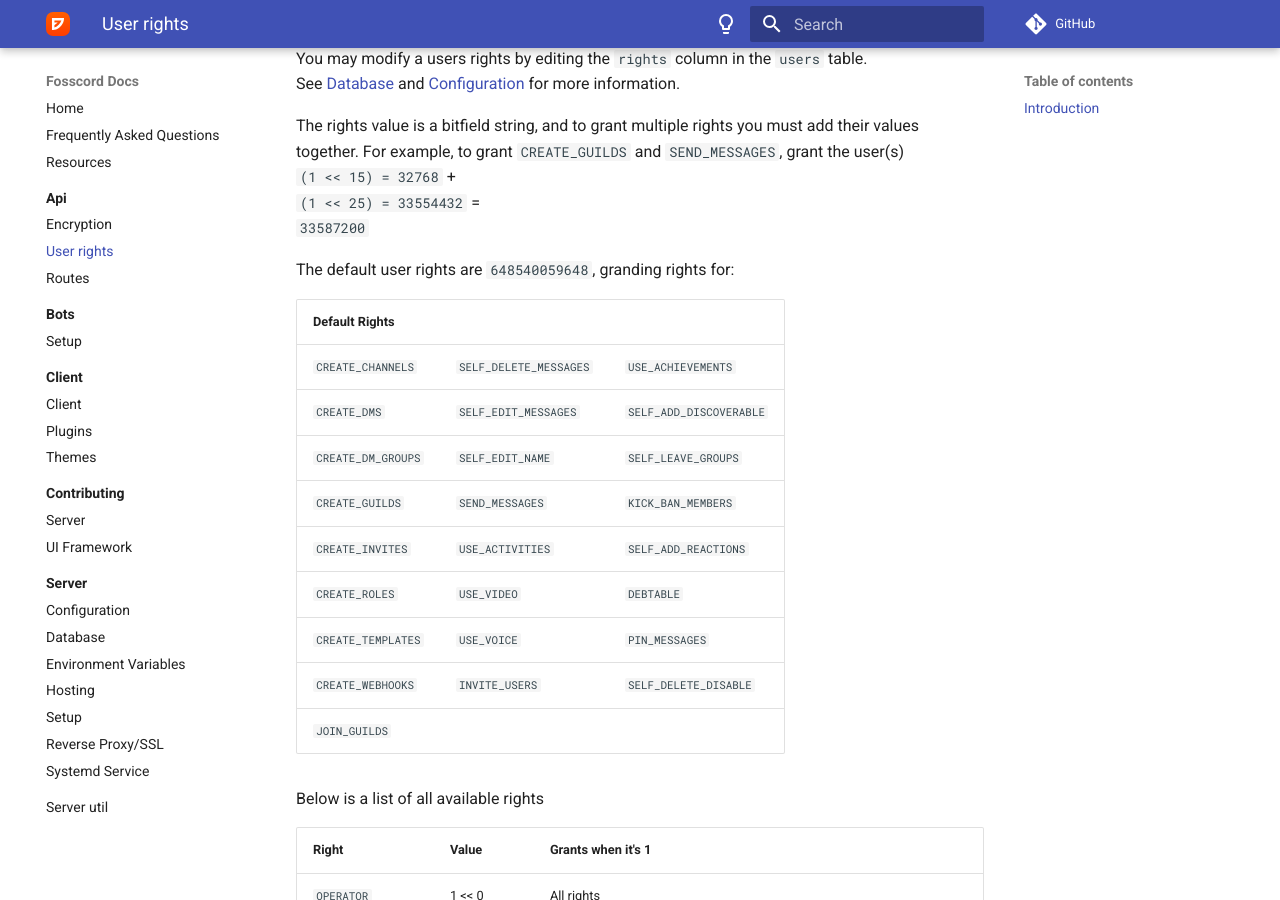
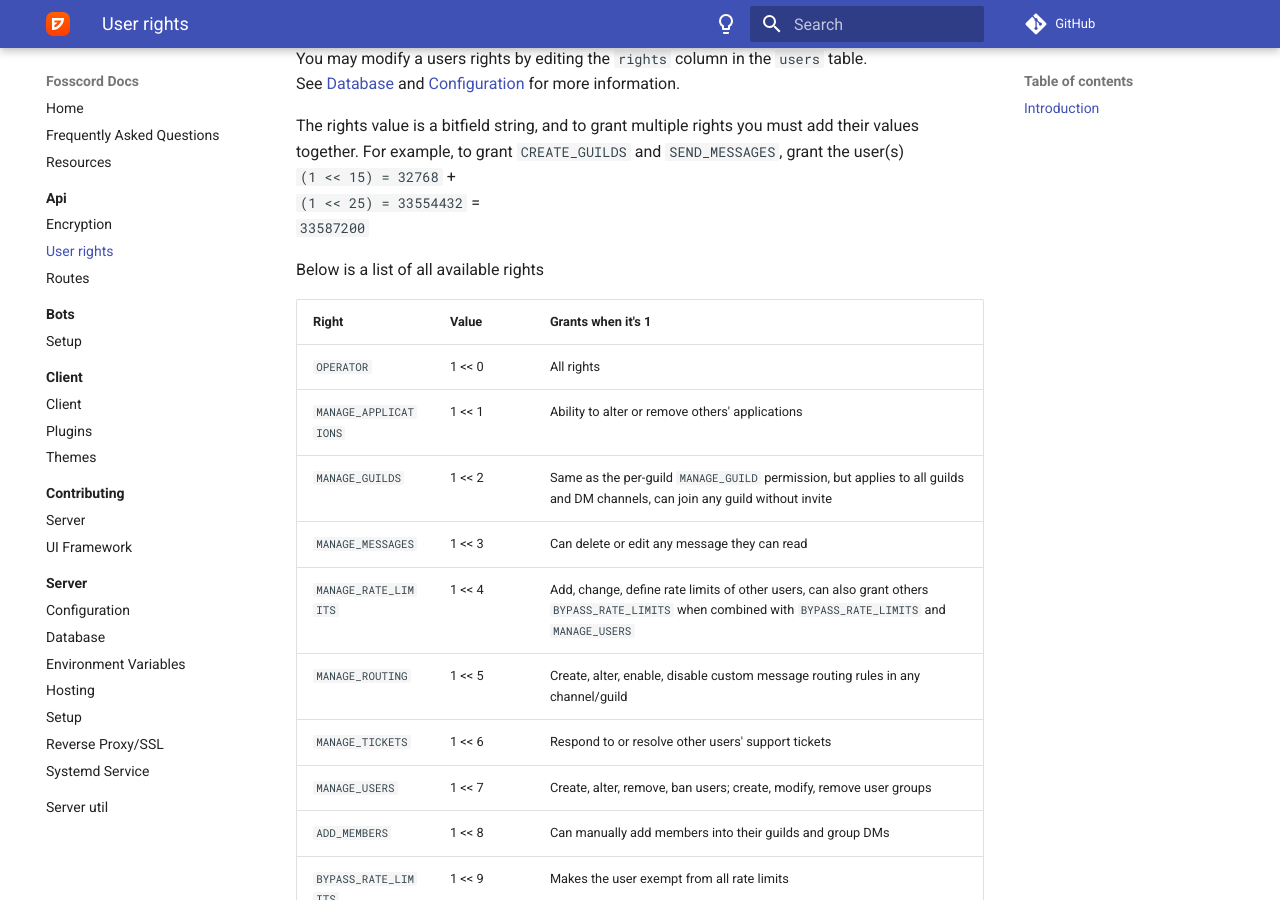
Before and after one commit to spacebarchat/docs, an MkDocs documentation site: the page built from docs/api/rights.md, in a window 1280 px wide and 900 px high, scrolled down 252 px. Built offline with MkDocs 1.6.1 and Material for MkDocs 9.7.7, drawn with Linux system fonts in a browser that asks for light colours; comment, search, counter and statistics services are not loaded.

Commit message:
Update to remove default rights as original PR was not accepted

```diff
--- a/docs/api/rights.md
+++ b/docs/api/rights.md
@@ -13,20 +13,6 @@ For example, to grant `CREATE_GUILDS` and `SEND_MESSAGES`, grant the user(s)
 `(1 << 15) = 32768` +
 `(1 << 25) = 33554432` =
 `33587200`
-
-The default user rights are `648540059648`, granding rights for:
-
-| Default Rights      |					        |					 		|
-|---------------------|-------------------------|---------------------------|
-| `CREATE_CHANNELS`   | `SELF_DELETE_MESSAGES`  | `USE_ACHIEVEMENTS` 		|
-| `CREATE_DMS`	      | `SELF_EDIT_MESSAGES`    | `SELF_ADD_DISCOVERABLE`	|
-| `CREATE_DM_GROUPS`  | `SELF_EDIT_NAME`	    | `SELF_LEAVE_GROUPS`		|
-| `CREATE_GUILDS`	  | `SEND_MESSAGES` 	    | `KICK_BAN_MEMBERS`		|
-| `CREATE_INVITES`    | `USE_ACTIVITIES`	    | `SELF_ADD_REACTIONS`		|
-| `CREATE_ROLES`	  | `USE_VIDEO`			    | `DEBTABLE`				|
-| `CREATE_TEMPLATES`  | `USE_VOICE`			    | `PIN_MESSAGES`			|
-| `CREATE_WEBHOOKS`   | `INVITE_USERS`		    | `SELF_DELETE_DISABLE`		|
-| `JOIN_GUILDS`	      |							|							|
 
 Below is a list of all available rights
 
```
